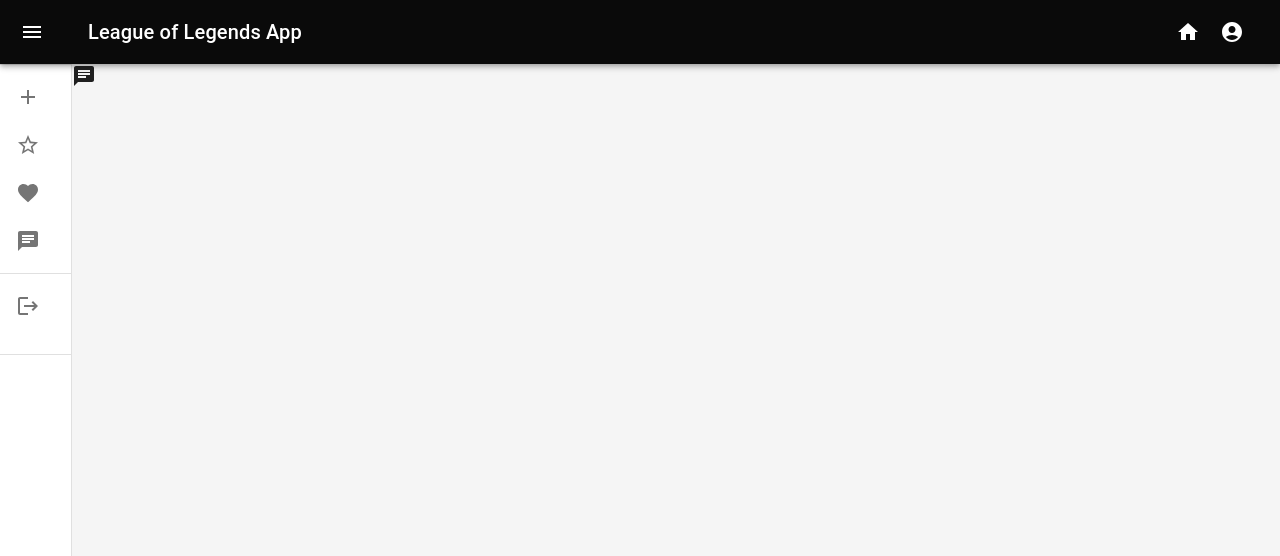
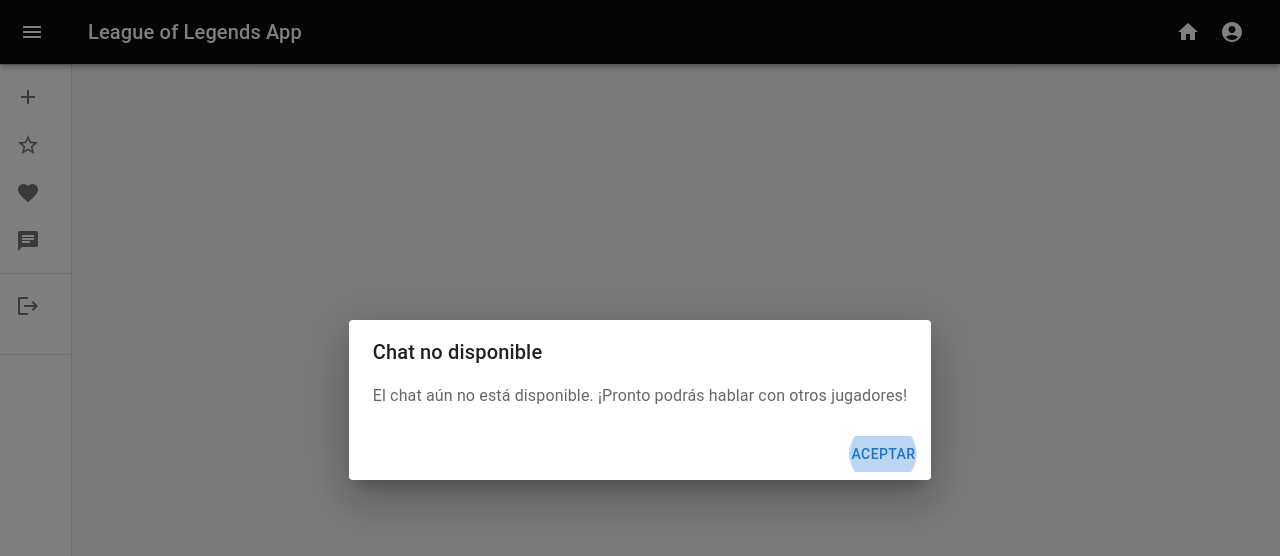
Before and after one commit to Nola01/league-of-legends-app, a React (Create React App) app: page /chat in a window 1280 px wide. Shown: the top 556 px of the page. Built offline with nearby package versions, Linux system fonts and the light colour scheme; no server answers; sample sign-in values are in the browser's storage.

Commit message:
Created chat dialog

```diff
--- a/src/components/Chat.js
+++ b/src/components/Chat.js
@@ -1,22 +1,43 @@
-import Avatar from '@mui/material/Avatar';
+import { useState } from 'react';
+import { useNavigate } from 'react-router';
 import Button from '@mui/material/Button';
-import CssBaseline from '@mui/material/CssBaseline';
-import TextField from '@mui/material/TextField';
-import Box from '@mui/material/Box';
-import EditIcon from '@mui/icons-material/Edit';
-import Typography from '@mui/material/Typography';
-import Container from '@mui/material/Container';
-import { FormControl, FormHelperText, InputLabel, MenuItem, Select, Stack } from '@mui/material';
-import { styled } from '@mui/material/styles';
-import { useNavigate } from 'react-router-dom';
+
+import { Dialog, DialogTitle, DialogContent, DialogContentText, DialogActions } from '@mui/material';
 
 import MessageBox from './MessageBox';
 
 export default function Chat() {
 
+  const [open, setOpen] = useState(true);
+  const navigate = useNavigate();
+
+  const handleClose = () => {
+    //setOpen(false);
+    navigate('/');
+  };
+
   return (
       <div>
-          <MessageBox/>
+          <Dialog
+            open={open}
+            onClose={handleClose}
+            aria-labelledby="alert-dialog-title"
+            aria-describedby="alert-dialog-description"
+          >
+            <DialogTitle id="alert-dialog-title">
+              Chat no disponible
+            </DialogTitle>
+            <DialogContent>
+              <DialogContentText id="alert-dialog-description">
+                El chat aún no está disponible. ¡Pronto podrás hablar con otros jugadores!
+              </DialogContentText>
+            </DialogContent>
+            <DialogActions>
+              <Button onClick={handleClose} autoFocus>
+                Aceptar
+              </Button>
+            </DialogActions>
+          </Dialog>
       </div>
   );
 }
```
